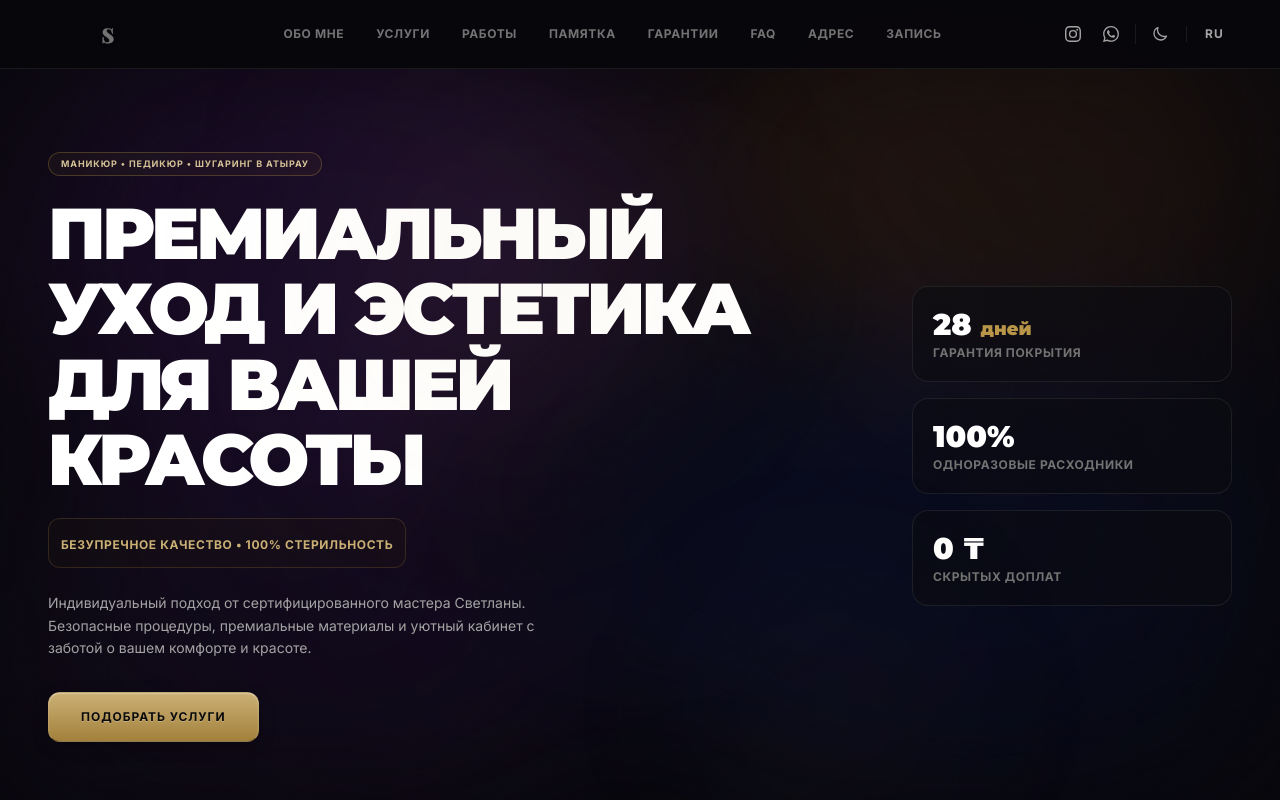
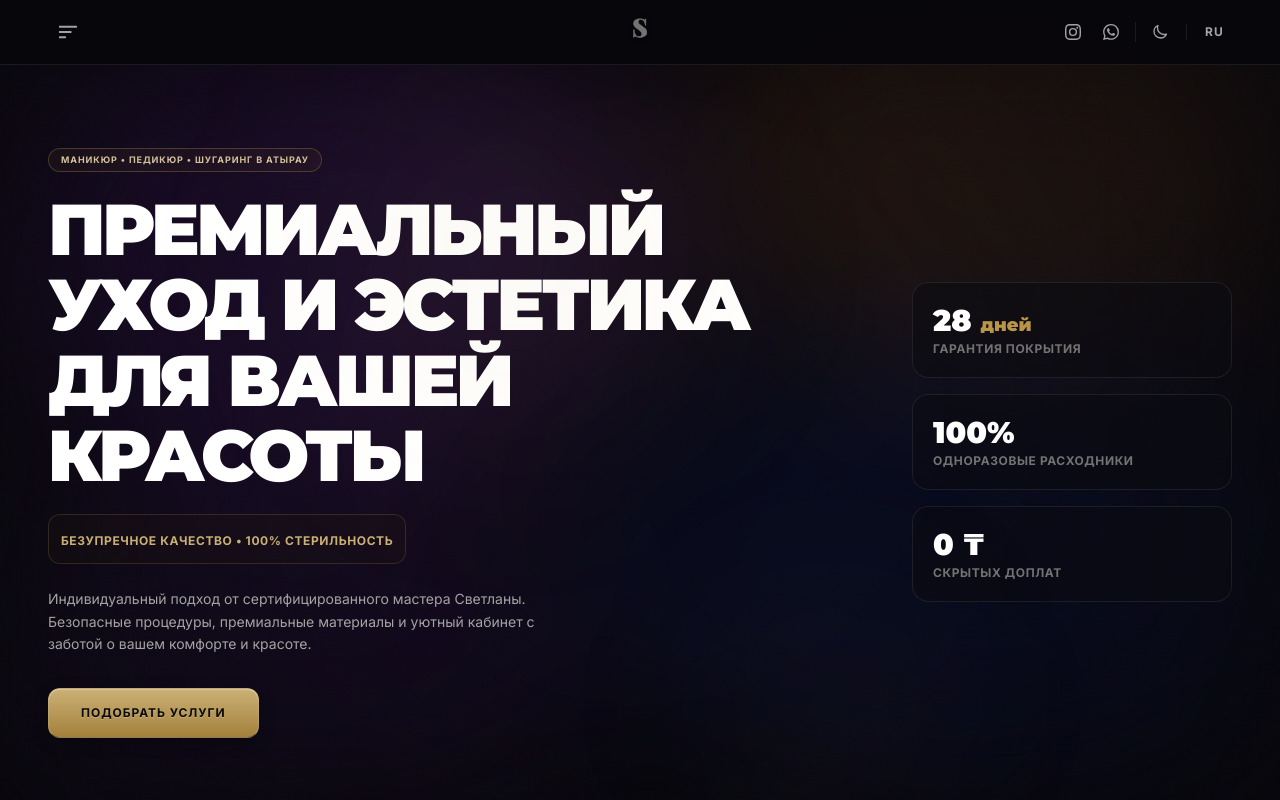
Before and after one commit to COMBINATORR/Nail-Master, a React (Vite) app: page / in a window 1280 px wide. Shown: the top 800 px of the page. Built offline with nearby package versions, Linux system fonts and the light colour scheme; a web font is replaced by a local one.

Commit message:
feat: center and enlarge desktop logo, hide horizontal links into responsive slide-out drawer, and style MenuIcon as a ladder

```diff
--- a/src/App.jsx
+++ b/src/App.jsx
@@ -111,7 +111,7 @@ const MirrorIcon = ({ className = "w-6 h-6" }) => (
 
 const MenuIcon = ({ className = "w-6 h-6" }) => (
   <svg className={className} fill="none" viewBox="0 0 24 24" strokeWidth={1.8} stroke="currentColor">
-    <path strokeLinecap="round" strokeLinejoin="round" d="M3.75 6.75h16.5M3.75 12h16.5m-16.5 5.25h16.5" />
+    <path strokeLinecap="round" strokeLinejoin="round" d="M3.75 6.75h16.5M3.75 12h11M3.75 17.25h5.5" />
   </svg>
 );
 
@@ -1504,18 +1504,18 @@ export default function App() {
       {/* ═══════════ HEADER — full width on desktop ═══════════ */}
       <header className={`sticky top-0 z-40 backdrop-blur-xl ${bgHeader} border-b ${border} transition-colors duration-300`}>
         <div className="max-w-7xl mx-auto px-4 sm:px-6 lg:px-12 py-3 flex justify-between items-center relative">
-          {/* Mobile Sandwich menu (Left side on mobile, hidden on desktop) */}
+          {/* Sandwich menu (Left side, visible on both mobile and desktop) */}
           <button onClick={() => setIsMobileMenuOpen(true)}
-            className="lg:hidden p-2 text-[var(--text-secondary)] hover:text-bronze-500 transition-all z-10"
-            aria-label="Toggle mobile menu"
+            className="p-2 text-[var(--text-secondary)] hover:text-bronze-500 transition-all z-10 cursor-pointer"
+            aria-label="Toggle menu"
           >
-            <MenuIcon className="w-4 h-4" />
+            <MenuIcon className="w-5 h-5 lg:w-6 lg:h-6" />
           </button>
 
-          {/* Logo with hover SVG neon animation (Centered on mobile, left-aligned on desktop) */}
+          {/* Logo with hover SVG neon animation (Absolute-centered on all screens) */}
           <div
             ref={logoRef}
-            className="logo-container group !absolute left-1/2 top-1/2 -translate-x-1/2 -translate-y-1/2 lg:!static lg:translate-x-0 lg:translate-y-0"
+            className="logo-container group !absolute left-1/2 top-1/2 -translate-x-1/2 -translate-y-1/2"
             onClick={handleLogoClick}
           >
             <svg width="24" height="24" viewBox="0 0 32 32" fill="none" className="logo-svg">
@@ -1537,22 +1537,6 @@ export default function App() {
               </span>
             </div>
           </div>
-          {/* Desktop nav links */}
-          <nav className="hidden lg:flex items-center gap-8">
-            {['#trust','#services','#portfolio','#care-guide','#guarantees','#faq','#location','#appointment-form'].map((href, i) => {
-              const labels = {
-                ru: ['Обо мне','Услуги','Работы','Памятка','Гарантии','FAQ','Адрес','Запись'],
-                kk: ['Мен туралы','Қызметтер','Жұмыстар','Күтім','Кепілдіктер','FAQ','Мекен-жай','Жазылу'],
-                en: ['About me','Services','Works','Aftercare','Guarantees','FAQ','Address','Booking']
-              };
-              return (
-                <a key={href} href={href}
-                   className={`text-xs font-bold uppercase tracking-wider ${textMuted} hover:text-bronze-500 transition-colors`}>
-                  {labels[lang][i]}
-                </a>
-              );
-            })}
-          </nav>
           <div className="flex items-center gap-1.5 z-10">
             <a href="https://instagram.com" target="_blank" rel="noopener noreferrer"
                className="hidden sm:inline-flex p-2 text-[var(--text-secondary)] instagram-glow-hover">
@@ -2615,7 +2599,7 @@ export default function App() {
 
       {/* ═══════════ MOBILE MENU OVERLAY (Sandwich Panel) ═══════════ */}
       {isMobileMenuOpen && (
-        <div className="fixed inset-0 z-50 lg:hidden popup-backdrop">
+        <div className="fixed inset-0 z-50 popup-backdrop">
           {/* Backdrop blur overlay */}
           <div
             className="absolute inset-0 bg-charcoal-950/60 backdrop-blur-xl"
--- a/src/index.css
+++ b/src/index.css
@@ -278,6 +278,25 @@ body.light .spcwlkr-credit:hover {
   transition: opacity 350ms ease-out,
               filter 400ms ease-out,
               letter-spacing 350ms ease-out;
+}
+
+/* Desktop Large Logo Overrides */
+@media (min-width: 1024px) {
+  .logo-container {
+    width: 160px;
+    height: 52px;
+  }
+  .logo-svg {
+    top: 8px;
+    transform: translate(-50%, 0) scale(1.25);
+  }
+  .logo-container:hover .logo-svg,
+  .logo-container.active .logo-svg {
+    transform: translate(-50%, -6px) scale(1.35);
+  }
+  .logo-details {
+    top: 36px;
+  }
 }
 
 /* ─── Static Brand Logo (Drawer & Footer) ─── */
```
